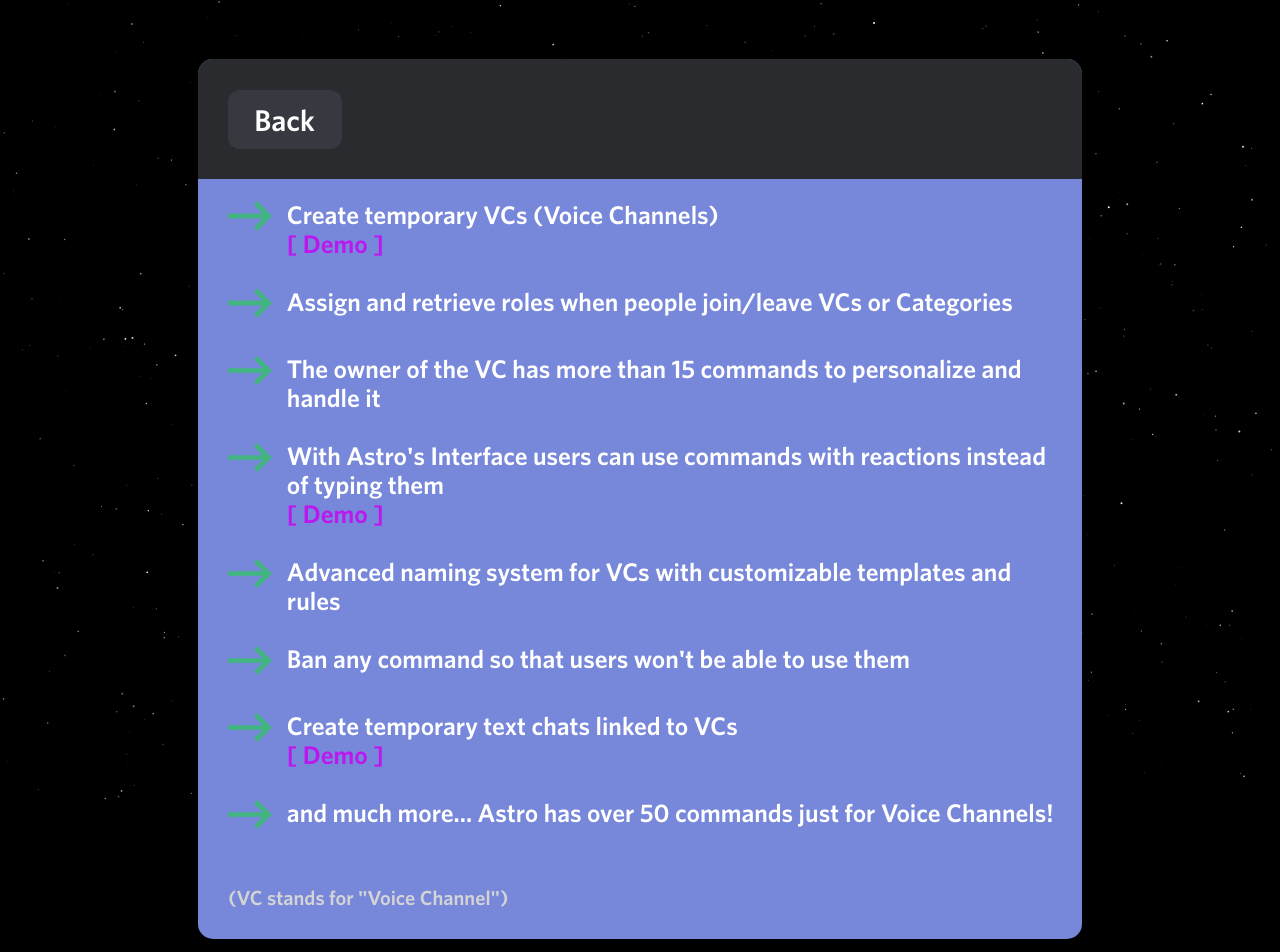
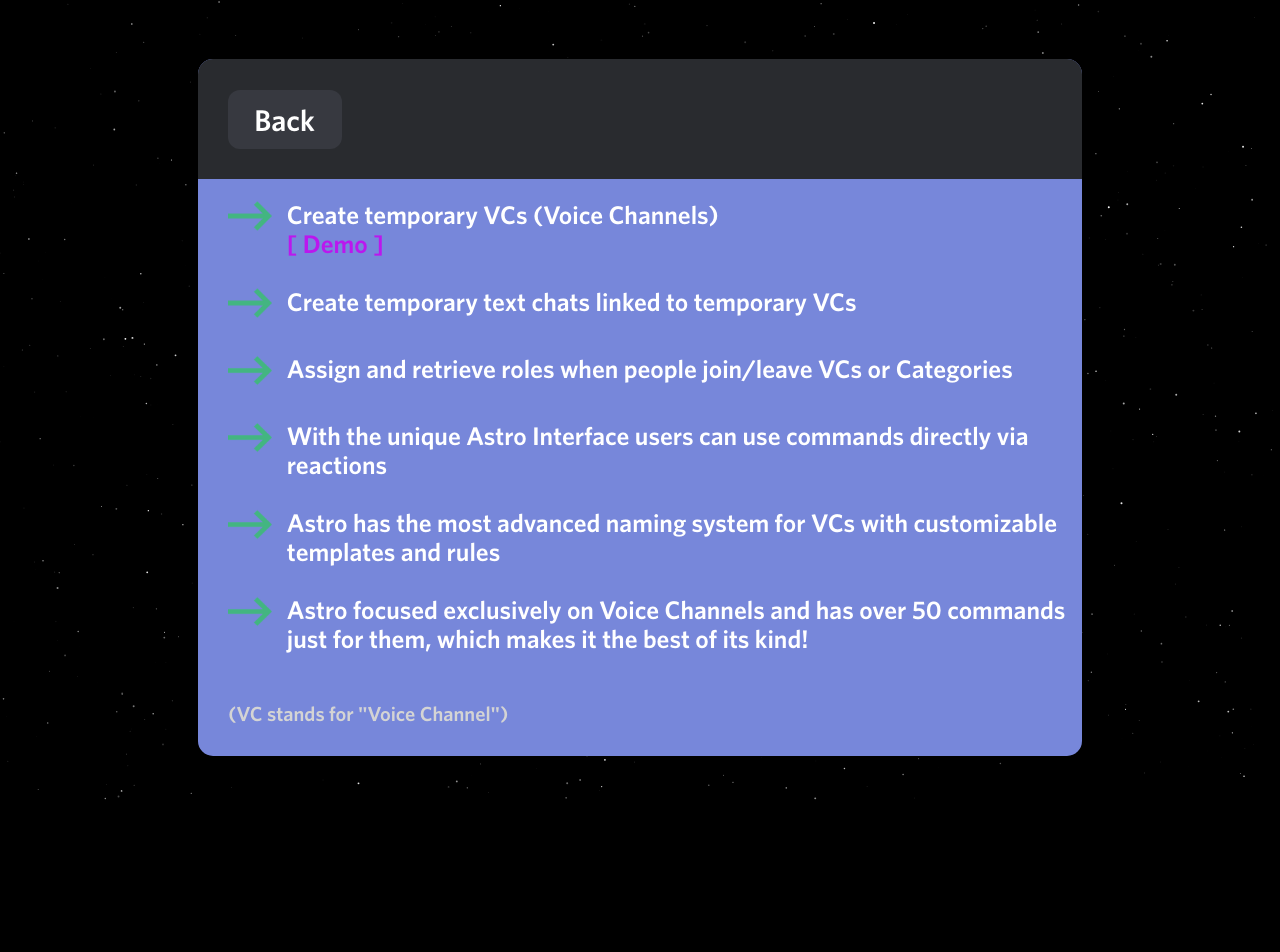
Before and after one commit to discord-advertiser/discord-adz, a Vue app: page /features in a window 1280 px wide. Shown: the top 952 px of the page. After the commit the page ends 802 px from the top, so only its background shows below. Built offline with nearby package versions, Linux system fonts and the light colour scheme; no server answers.

Commit message:
Modified features page

```diff
--- a/src/views/Features.vue
+++ b/src/views/Features.vue
@@ -30,6 +30,17 @@
             alt="arrow PNG"
           />
           <div class="featureDescription">
+            Create temporary text chats linked to temporary VCs<br />
+          </div>
+        </div>
+        <br />
+        <div class="featureWrapper">
+          <img
+            src="../assets/images/arrowRight.png"
+            class="arrow"
+            alt="arrow PNG"
+          />
+          <div class="featureDescription">
             Assign and retrieve roles when people join/leave VCs or
             Categories<br />
           </div>
@@ -42,8 +53,7 @@
             alt="arrow PNG"
           />
           <div class="featureDescription">
-            The owner of the VC has more than 15 commands to personalize and
-            handle it<br />
+            With the unique Astro Interface users can use commands directly via reactions<br />
           </div>
         </div>
         <br />
@@ -54,27 +64,7 @@
             alt="arrow PNG"
           />
           <div class="featureDescription">
-            With Astro's Interface users can use commands with reactions instead
-            of typing them<br />
-            <span class="demo"
-              ><a
-                href="https://i.ibb.co/RS2cKZj/astro-Interface.gif"
-                target="_blank"
-                rel="noopener noreferrer"
-                >[ Demo ]</a
-              ></span
-            >
-          </div>
-        </div>
-        <br />
-        <div class="featureWrapper">
-          <img
-            src="../assets/images/arrowRight.png"
-            class="arrow"
-            alt="arrow PNG"
-          />
-          <div class="featureDescription">
-            Advanced naming system for VCs with customizable templates and
+            Astro has the most advanced naming system for VCs with customizable templates and
             rules<br />
           </div>
         </div>
@@ -86,38 +76,7 @@
             alt="arrow PNG"
           />
           <div class="featureDescription">
-            Ban any command so that users won't be able to use them<br />
-          </div>
-        </div>
-        <br />
-        <div class="featureWrapper">
-          <img
-            src="../assets/images/arrowRight.png"
-            class="arrow"
-            alt="arrow PNG"
-          />
-          <div class="featureDescription">
-            Create temporary text chats linked to VCs<br />
-            <span class="demo"
-              ><a
-                href="https://i.ibb.co/RS2cKZj/astro-Interface.gif"
-                target="_blank"
-                rel="noopener noreferrer"
-                >[ Demo ]</a
-              ></span
-            >
-          </div>
-        </div>
-        <br />
-        <div class="featureWrapper">
-          <img
-            src="../assets/images/arrowRight.png"
-            class="arrow"
-            alt="arrow PNG"
-          />
-          <div class="featureDescription">
-            and much more... Astro has over 50 commands just for Voice
-            Channels!<br />
+            Astro focused exclusively on Voice Channels and has over 50 commands just for them, which makes it the best of its kind!<br />
           </div>
         </div>
         <br />
```
